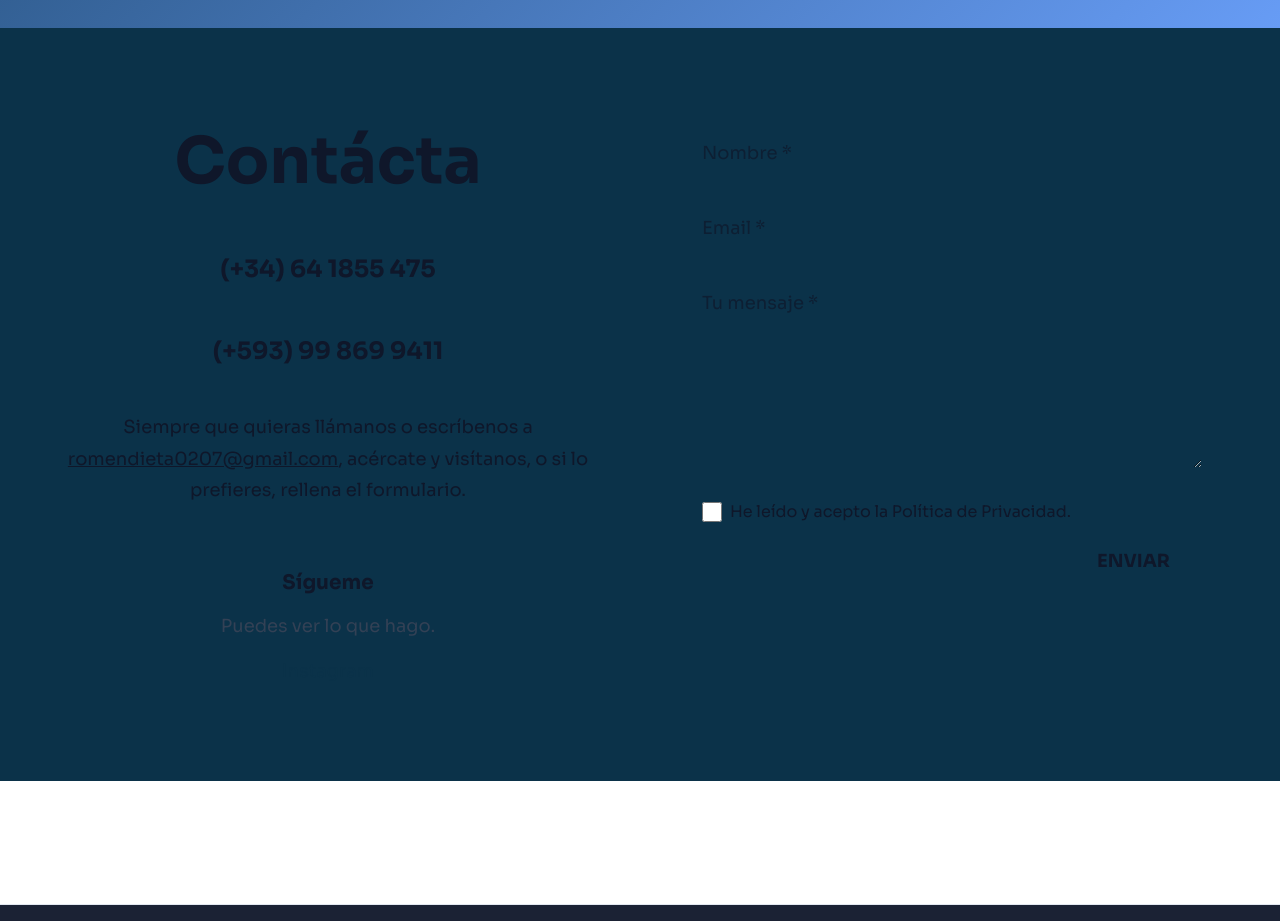
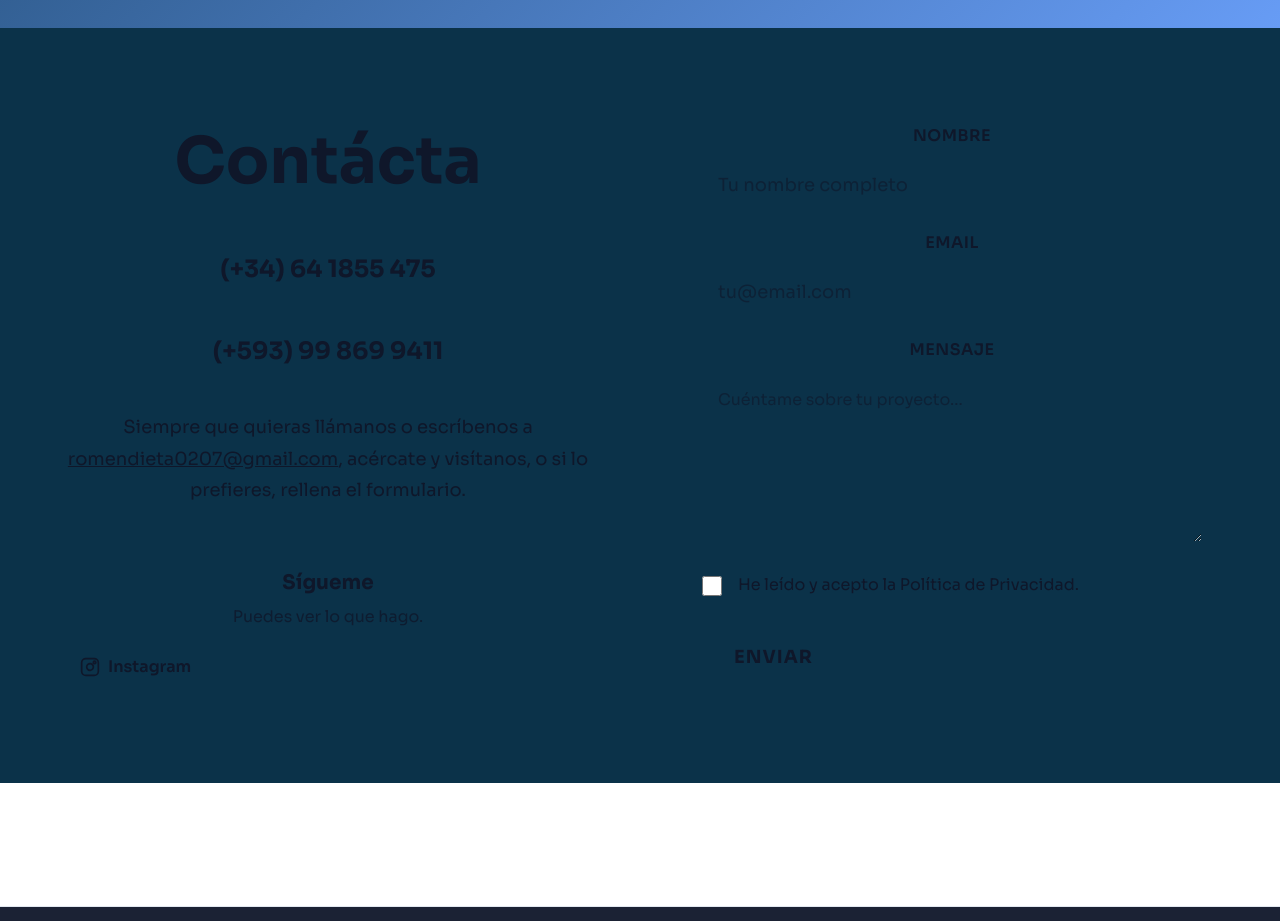
Before and after one commit to romendieta0207/romina_mta_porfolio, a website: page index copy.html in a window 1280 px wide. Shown: the part 7420-8341 px from the top of the page. Drawn offline with nearby package versions, Linux system fonts and the light colour scheme.

Commit message:
TODOS CAMBIOS  FORMS

```diff
--- a/assets/css/_scrollytelling.css
+++ b/assets/css/_scrollytelling.css
@@ -1037,6 +1037,50 @@
   font-size: var(--font-size-lg);
   color: var(--color-secondary);
   margin-top: var(--space-lg);
+  margin-bottom: var(--space-sm);
+}
+
+.contacto__social p {
+  font-size: var(--font-size-sm);
+  color: var(--color-secondary);
+  opacity: 0.8;
+  margin-bottom: var(--space-md);
+}
+
+.social-links {
+  display: flex;
+  gap: var(--space-md);
+  margin-top: var(--space-md);
+}
+
+.social-link {
+  display: flex;
+  align-items: center;
+  gap: var(--space-sm);
+  padding: var(--space-sm) var(--space-md);
+  color: var(--color-secondary);
+  text-decoration: none;
+  border: 2px solid var(--color-secondary);
+  border-radius: var(--radius-md);
+  transition: all var(--transition-base);
+  font-size: var(--font-size-sm);
+  font-weight: var(--font-weight-semibold);
+}
+
+.social-link svg {
+  width: 20px;
+  height: 20px;
+  transition: transform var(--transition-base);
+}
+
+.social-link:hover {
+  background-color: var(--color-secondary);
+  color: white;
+  transform: translateY(-2px);
+}
+
+.social-link:hover svg {
+  transform: scale(1.15);
 }
 
 /* Formulario */
@@ -1049,11 +1093,20 @@
 .form-group {
   display: flex;
   flex-direction: column;
+  gap: var(--space-sm);
+}
+
+.form-group label {
+  font-size: var(--font-size-sm);
+  font-weight: var(--font-weight-semibold);
+  color: var(--color-secondary);
+  text-transform: uppercase;
+  letter-spacing: 0.5px;
 }
 
 .form-group input,
 .form-group textarea {
-  padding: var(--space-md) 0;
+  padding: var(--space-md);
   background: transparent;
   border: none;
   border-bottom: 2px solid var(--color-secondary);
@@ -1063,44 +1116,59 @@
   transition: border-color var(--transition-base);
 }
 
+.form-group textarea {
+  resize: vertical;
+  min-height: 120px;
+  font-size: var(--font-size-sm);
+  line-height: var(--line-height-relaxed);
+}
+
 .form-group input::placeholder,
 .form-group textarea::placeholder {
   color: var(--color-secondary);
-  opacity: 0.7;
+  opacity: 0.6;
 }
 
 .form-group input:focus,
 .form-group textarea:focus {
   outline: none;
   border-bottom-color: var(--color-primary-dark);
+  background-color: rgba(var(--color-secondary-rgb, 0, 0, 0), 0.02);
 }
 
 /* Checkbox */
 .checkbox-group {
   flex-direction: row;
-  align-items: center;
-  gap: var(--space-sm);
+  align-items: flex-start;
+  gap: var(--space-md);
   margin-top: var(--space-md);
 }
 
 .checkbox-group input[type="checkbox"] {
   width: 20px;
   height: 20px;
+  min-width: 20px;
   border: 2px solid var(--color-secondary);
   margin: 0;
   padding: 0;
   cursor: pointer;
+  accent-color: var(--color-secondary);
+  margin-top: 2px;
 }
 
 .checkbox-group label {
   font-size: var(--font-size-sm);
   color: var(--color-secondary);
   cursor: pointer;
+  line-height: 1.4;
+  text-transform: none;
+  font-weight: var(--font-weight-regular);
+  letter-spacing: normal;
 }
 
 /* Botón */
 .contacto__btn {
-  padding: var(--space-sm) var(--space-xl);
+  padding: var(--space-md) var(--space-xl);
   background: transparent;
   border: 2px solid var(--color-secondary);
   color: var(--color-secondary);
@@ -1108,13 +1176,16 @@
   font-size: var(--font-size-base);
   cursor: pointer;
   transition: all var(--transition-base);
-  align-self: flex-end;
+  align-self: flex-start;
   text-transform: uppercase;
+  letter-spacing: 1px;
+  margin-top: var(--space-md);
 }
 
 .contacto__btn:hover {
   background: var(--color-secondary);
   color: white;
+  transform: translateX(4px);
 }
 
 .form-message {
--- a/index copy.html
+++ b/index copy.html
@@ -343,8 +343,16 @@ Hola.</h1>
             <div class="contacto__social">
               <h3>Sígueme</h3>
               <p>Puedes ver lo que hago.</p>
-              <a href="https://www.instagram.com/la_samba_ilustrada/?hl=es" target="_blank" class="contacto__social-link">Instagram</a>
-
+              <div class="social-links">
+                <a href="https://www.instagram.com/la_samba_ilustrada/?hl=es" target="_blank" class="social-link instagram" aria-label="Instagram">
+                  <svg width="24" height="24" viewBox="0 0 24 24" fill="none" stroke="currentColor" stroke-width="2" stroke-linecap="round" stroke-linejoin="round">
+                    <rect x="2" y="2" width="20" height="20" rx="5" ry="5"></rect>
+                    <path d="M16 11.37A4 4 0 1 1 12.63 8 4 4 0 0 1 16 11.37Z"></path>
+                    <circle cx="17.5" cy="6.5" r="1.5"></circle>
+                  </svg>
+                  <span>Instagram</span>
+                </a>
+              </div>
             </div>
           </div>
 
@@ -352,42 +360,48 @@ Hola.</h1>
           <div class="contacto__form-wrapper">
             <form
               class="contacto__form"
-              id="contactForm"
               action="https://formspree.io/f/mvkprwwb"
               method="POST"
             >
               <input type="hidden" name="_subject" value="Nuevo mensaje desde el portfolio" />
 
+              <!-- Campo: Nombre -->
               <div class="form-group">
+                <label for="nombre">Nombre</label>
                 <input
                   type="text"
                   id="nombre"
                   name="nombre"
-                  placeholder="Nombre *"
+                  placeholder="Tu nombre completo"
                   required
                 />
               </div>
 
+              <!-- Campo: Email -->
               <div class="form-group">
+                <label for="email">Email</label>
                 <input
                   type="email"
                   id="email"
                   name="email"
-                  placeholder="Email *"
+                  placeholder="tu@email.com"
                   required
                 />
               </div>
 
+              <!-- Campo: Mensaje -->
               <div class="form-group">
+                <label for="mensaje">Mensaje</label>
                 <textarea
                   id="mensaje"
-                  name="mensaje"
-                  placeholder="Tu mensaje *"
-                  rows="6"
+                  name="message"
+                  placeholder="Cuéntame sobre tu proyecto..."
+                  rows="5"
                   required
                 ></textarea>
               </div>
 
+              <!-- Checkbox: Privacidad -->
               <div class="form-group checkbox-group">
                 <input
                   type="checkbox"
@@ -400,11 +414,10 @@ Hola.</h1>
                 </label>
               </div>
 
-              <button type="submit" class="contacto__btn">Enviar</button>
-              <div class="form-message" id="formMessage"></div>
+              <!-- Botón: Enviar -->
+              <button type="submit" class="contacto__btn">ENVIAR</button>
             </form>
           </div>
-        </div>
       </section>
 
           <!-- Footer -->
```
